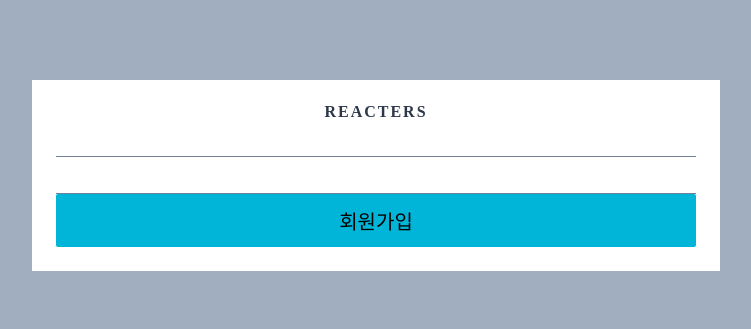
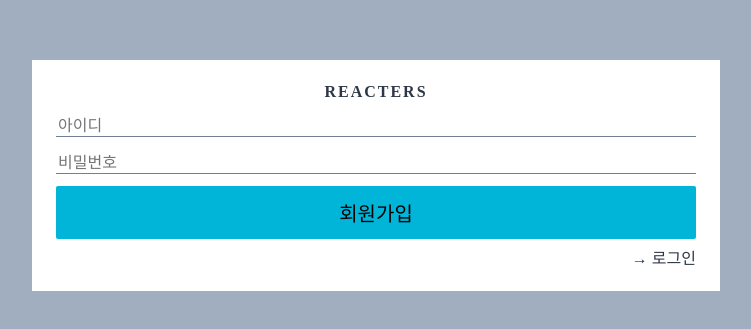
Before and after one commit to turtle601/blog-full-stack-app, a React (Create React App) app in the folder client/: page /register in a window 1280 px wide. Shown: the part 225-554 px from the top of the page, without its empty margins (264-1015 px from the left). Built offline with nearby package versions, Linux system fonts and the light colour scheme.

Commit message:
feat : 회원가입 등록 페이지 완성 #22 AuthTemplate 컴포넌트를 활용하여 작성

```diff
--- a/client/src/components/auth/AuthForm.jsx
+++ b/client/src/components/auth/AuthForm.jsx
@@ -1,17 +1,44 @@
 import React from 'react';
+
+//
+import { Link } from 'react-router-dom';
+
+// style-component 라이브러리
+import styled, { css } from 'styled-components';
 
 // custom 컴포넌트
 import { Button } from '../../customs/button';
 import { Input } from '../../customs/input';
 
+const ButtonMarginTop = styled(Button)`
+  ${({ theme }) => {
+    return css`
+      margin-top: ${theme.space[3]};
+    `;
+  }}
+`;
+
+const FooterBox = styled.div`
+  ${({ theme }) => {
+    return css`
+      margin-top: ${theme.space[3]};
+      text-align: end;
+    `;
+  }}
+`;
+
 const AuthForm = () => {
   return (
     <form>
-      <Input underline />
-      <Input underline />
-      <Button fullWidth cyan>
+      <Input underline type="text" placeholder="아이디" />
+      <Input underline type="text" placeholder="비밀번호" />
+      <ButtonMarginTop fullWidth cyan>
         회원가입
-      </Button>
+      </ButtonMarginTop>
+
+      <FooterBox>
+        <Link to="/login"> &rarr; 로그인</Link>
+      </FooterBox>
     </form>
   );
 };
```
